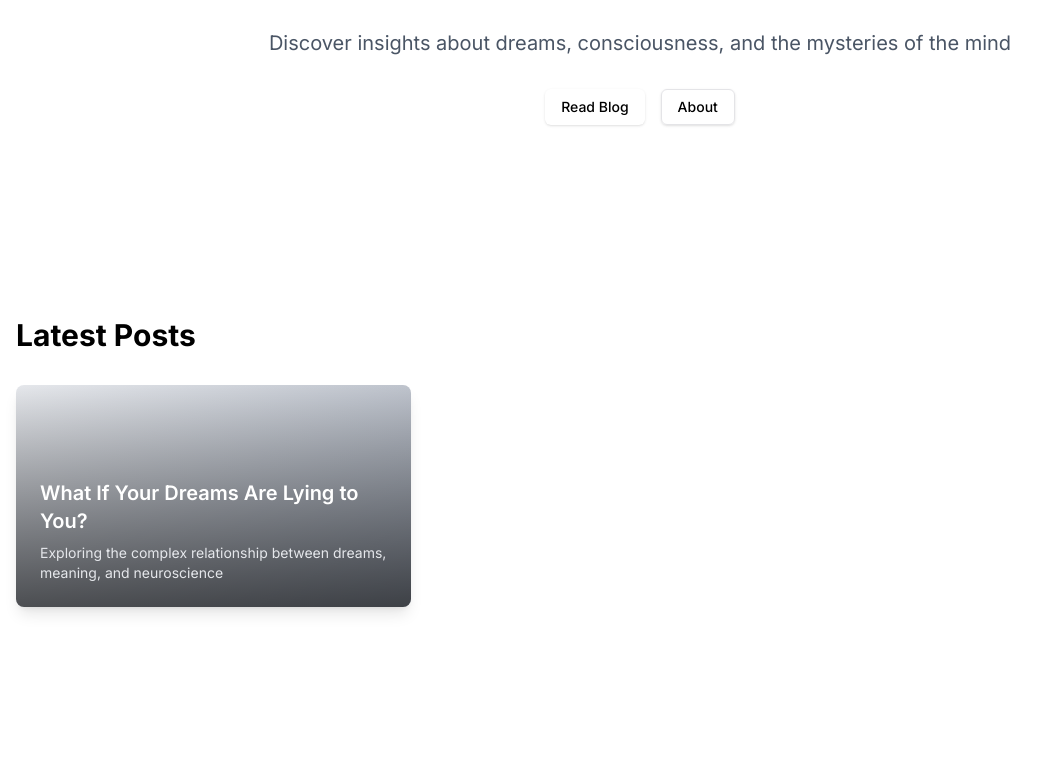
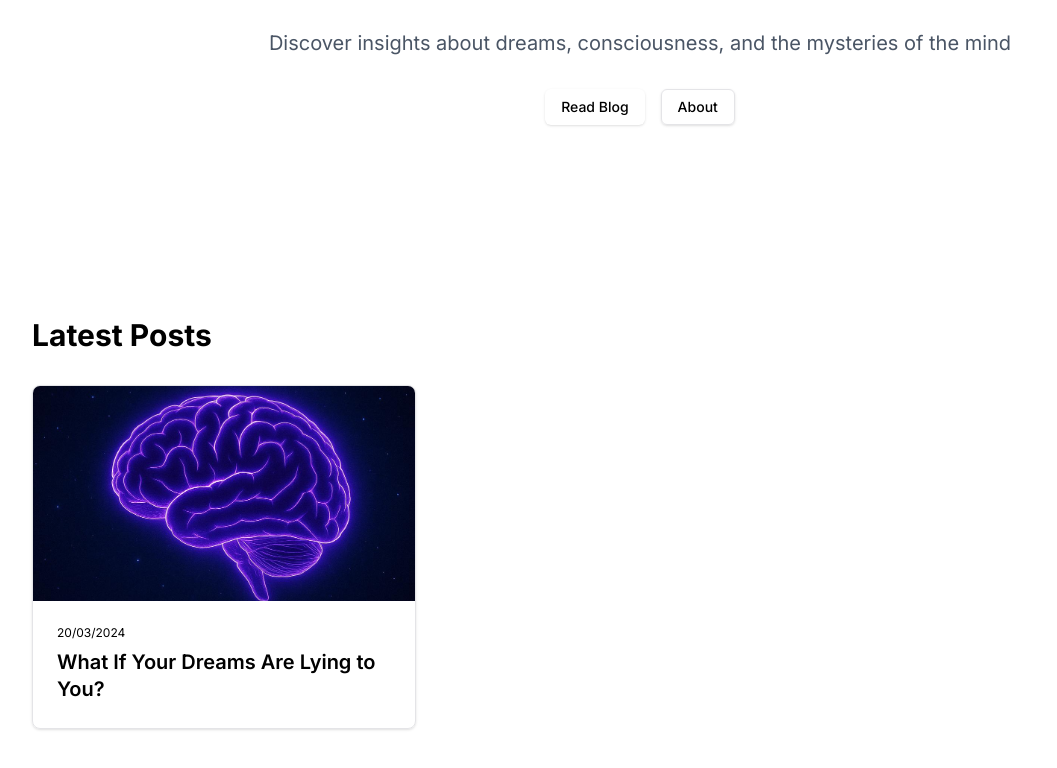
Before and after one commit to wzgatenox/blog-website, a Next.js app: page / in a window 1280 px wide. Shown: the part 356-1124 px from the top of the page, without its empty margins (0-1057 px from the left). Before the commit the page ends 1059 px from the top, so only its background shows below. Built offline with nearby package versions, Linux system fonts and the light colour scheme.

Commit message:
Update Home component layout to enhance visual consistency and user experience. Integrate Image component for optimized image rendering, including fallback gradients for missing images.

```diff
--- a/src/app/page.tsx
+++ b/src/app/page.tsx
@@ -1,6 +1,7 @@
 import Link from "next/link"
 import { Button } from "@/components/ui/button"
 import { blogPosts } from "@/data/blog-posts"
+import Image from "next/image"
 
 export default function Home() {
   return (
@@ -25,25 +26,38 @@ export default function Home() {
         </div>
       </section>
 
-      {/* Featured Posts */}
+      {/* Featured Posts - Updated Layout */}
       <section className="py-16">
-        <div className="max-w-7xl mx-auto">
+        <div className="max-w-7xl mx-auto px-4">
           <h2 className="text-3xl font-bold mb-8">Latest Posts</h2>
           <div className="grid grid-cols-1 md:grid-cols-2 lg:grid-cols-3 gap-8">
             {Object.entries(blogPosts).map(([slug, post]) => (
-              <article key={slug} className="group">
-                <Link href={`/blog/${slug}`} className="block">
-                  <div className="relative overflow-hidden rounded-lg shadow-lg">
-                    <div className="aspect-[16/9] bg-gradient-to-br from-gray-200 to-gray-400 dark:from-gray-700 dark:to-gray-800" />
-                    <div className="absolute inset-0 bg-gradient-to-t from-black/60 to-transparent" />
-                    <div className="absolute bottom-0 left-0 p-6 z-10">
-                      <h3 className="text-xl font-semibold text-white group-hover:text-gray-100 transition-colors">
-                        {post.title}
-                      </h3>
-                      <p className="text-gray-200 text-sm mt-2">
-                        {post.subtitle || "Exploring the complex relationship..."}
-                      </p>
-                    </div>
+              <article key={slug} className="group flex flex-col overflow-hidden rounded-lg border bg-card text-card-foreground shadow-sm transition-shadow hover:shadow-md">
+                <Link href={`/blog/${slug}`} className="flex flex-col h-full">
+                  {/* Image Section */}
+                  <div className="relative aspect-video w-full overflow-hidden">
+                    {post.imageUrl ? (
+                      <Image
+                        src={post.imageUrl}
+                        alt={post.title}
+                        fill
+                        style={{ objectFit: "cover" }}
+                        className="transition-transform duration-300 group-hover:scale-105"
+                        sizes="(max-width: 768px) 100vw, (max-width: 1200px) 50vw, 33vw"
+                      />
+                    ) : (
+                      <div className="w-full h-full bg-gradient-to-br from-gray-200 to-gray-400 dark:from-gray-700 dark:to-gray-800" />
+                    )}
+                  </div>
+
+                  {/* Content Section Below Image */}
+                  <div className="flex flex-col flex-grow p-4 md:p-6">
+                    <time dateTime={post.date} className="block text-xs text-muted-foreground mb-2">
+                      {new Date(post.date).toLocaleDateString('en-GB')}
+                    </time>
+                    <h3 className="text-lg md:text-xl font-semibold leading-snug group-hover:text-primary transition-colors flex-grow">
+                      {post.title}
+                    </h3>
                   </div>
                 </Link>
               </article>
```
